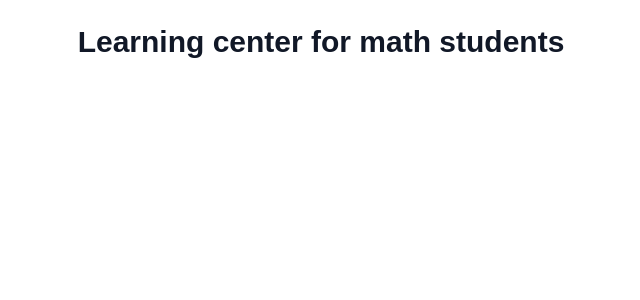
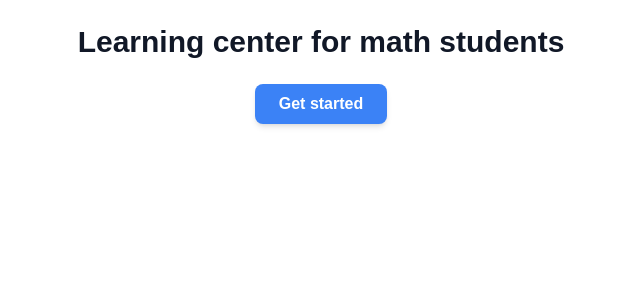
Before and after one commit to mdkcode/learning-platform, a Next.js app: page / in a window 1280 px wide. Shown: the top 300 px of the page, without its empty margins (319-959 px from the left). Built offline with nearby package versions, Linux system fonts and the light colour scheme.

Commit message:
feat(): button component

```diff
--- a/app/page.tsx
+++ b/app/page.tsx
@@ -1,9 +1,12 @@
+import Button from "@/components/Button/Button";
+
 export default function Home() {
   return (
-    <div>
+    <div className="text-center">
       <h1 className="text-3xl text-center mt-6 font-bold text-gray-900">
         Learning center for math students
       </h1>
+      <Button label="Get started" className="mt-6" />
     </div>
   );
 }
--- /dev/null
+++ b/components/Button/Button.tsx
@@ -0,0 +1,18 @@
+export type ButtonProps = {
+  label: string;
+  onClick?: () => void;
+  className?: string;
+};
+
+const Button: React.FC<ButtonProps> = ({ label, onClick, className }) => {
+  return (
+    <button
+      onClick={onClick}
+      className={`px-6 py-2 bg-blue-500 text-white font-semibold rounded-lg shadow-md hover:bg-blue-600 focus:outline-none focus:ring-2 focus:ring-blue-400 ${className}`}
+    >
+      {label}
+    </button>
+  );
+};
+
+export default Button;
```
Also changed, not shown: 2 other files (tests, documents, lock files or other folders).
